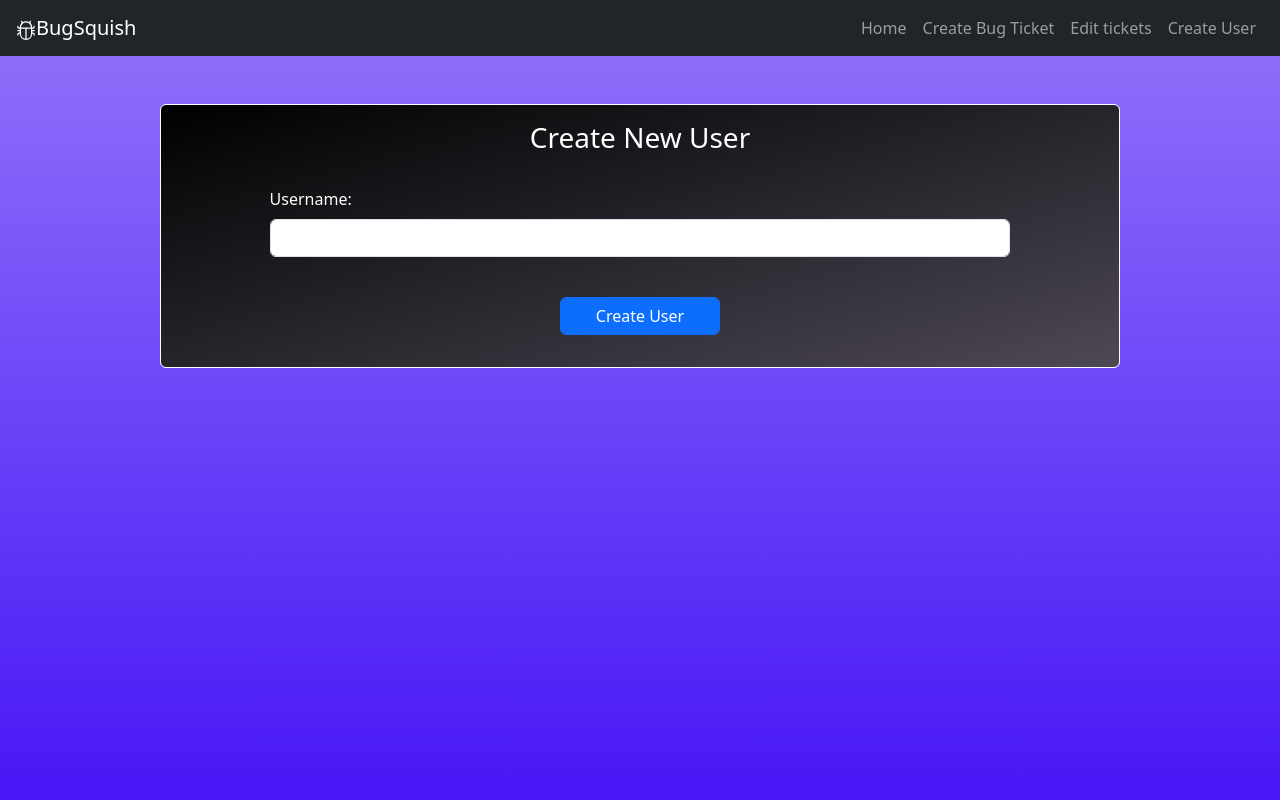
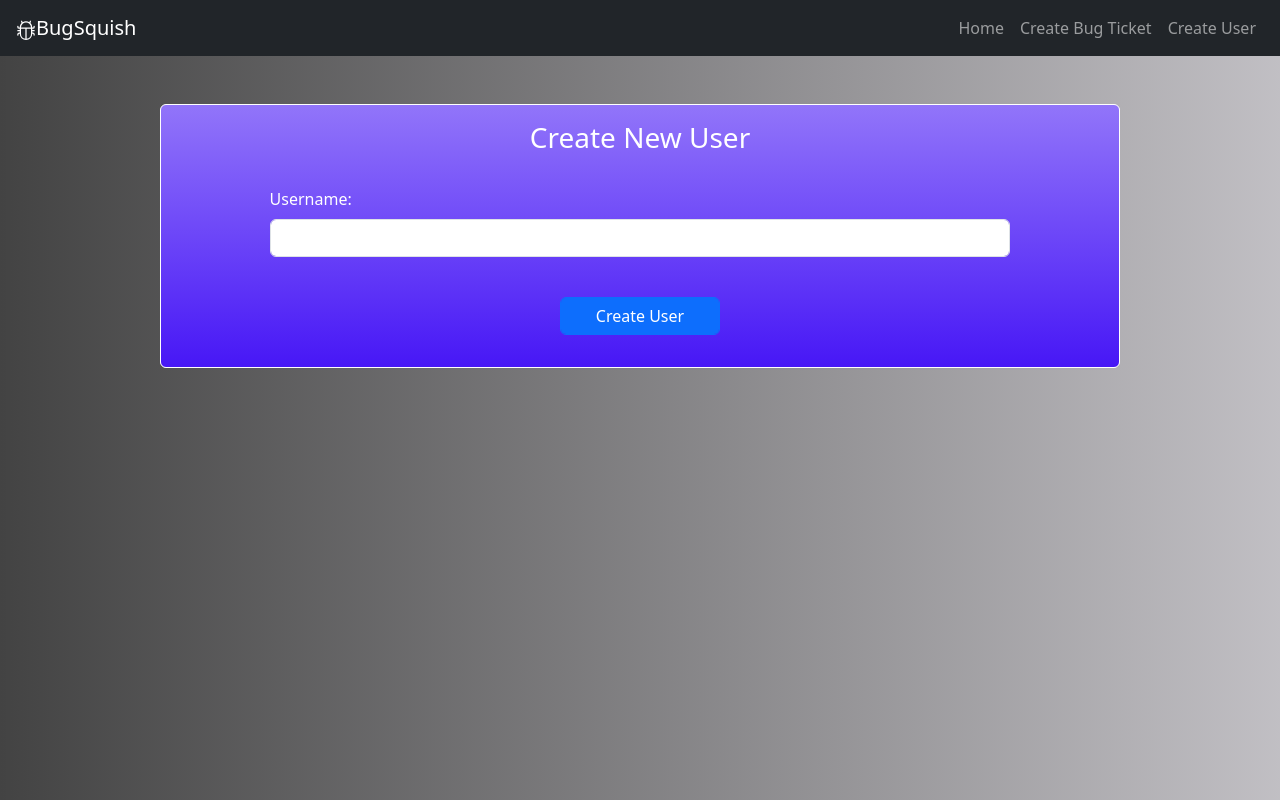
Before and after one commit to tun35770/BugSquish, a React (Vite) app in the folder BugSquish/: page /user in a window 1280 px wide. Built offline with nearby package versions, Linux system fonts and the light colour scheme.

Commit message:
Icons for edit + delete, styling changes

```diff
--- a/BugSquish/package.json
+++ b/BugSquish/package.json
@@ -9,6 +9,7 @@
     "preview": "vite preview"
   },
   "dependencies": {
+    "@types/react-icons": "^3.0.0",
     "bootstrap": "^5.3.0-alpha3",
     "react": "^18.2.0",
     "react-bootstrap": "^2.7.4",
--- a/BugSquish/src/App.css
+++ b/BugSquish/src/App.css
@@ -1,19 +1,20 @@
 #root {
   margin: 0 auto;
   text-align: center;
-  background-image: linear-gradient(#4717f698, #4717F6);
+
+  background-image: linear-gradient(to left, #4d485559, #000000bc);
   min-height:100vh;
-}
-
-.primaryColor {
-  background-color: #4717f698;
-}
-
-.secondaryColor {
-  background-color: #25202c56;
-  color: #fff;
 }
 
 .leftAlign {
   text-align: left;
 }
+
+.white-text {
+  color: #fff;
+}
+
+.purple-gradient {
+  background-image: linear-gradient(#4717f698, #4717F6);
+  color: #fff;
+}
--- a/BugSquish/src/App.tsx
+++ b/BugSquish/src/App.tsx
@@ -15,9 +15,9 @@ function App() {
   return (
     <Router >
       <div className="App">
-        <Navbar bg="dark" variant="dark" expand="lg">
+        <Navbar sticky="top" bg="dark" variant="dark" expand="lg" >
 
-          <Navbar.Brand className="mx-3" href="/">
+          <Navbar.Brand className="mx-3" href="/" style={{color:'#fff'}}>
             <Bug />
             BugSquish
           </Navbar.Brand>
@@ -25,10 +25,9 @@ function App() {
           <Navbar.Toggle className="mx-2" aria-controls="basic-navbar-nav" />
           <Navbar.Collapse className="justify-content-end" id="basic-navbar-nav">
             <Nav className="me-3">
-              <Link to="/" className="nav-link">Home</Link>
-              <Link to="/create" className="nav-link">Create Bug Ticket</Link>
-              <Link to="/edit" className="nav-link">Edit tickets</Link>
-              <Link to="/user" className="nav-link">Create User</Link>
+              <Link to="/" className="nav-link white-text">Home</Link>
+              <Link to="/create" className="nav-link white-text">Create Bug Ticket</Link>
+              <Link to="/user" className="nav-link white-text">Create User</Link>
             </Nav>
           </Navbar.Collapse>
 
--- a/BugSquish/src/components/Bug.tsx
+++ b/BugSquish/src/components/Bug.tsx
@@ -1,6 +1,9 @@
 import React from 'react'
 import { Card } from 'react-bootstrap'
 import { Link } from 'react-router-dom'
+import {BsXCircle, BsPencil} from 'react-icons/bs'
+
+//TODO: Adjust mobile view for cards
 
 const Bug = ( {bug, deleteBug, id} ) => {
   return (
@@ -8,13 +11,21 @@ const Bug = ( {bug, deleteBug, id} ) => {
       {{border:'2px dotted white',
         textAlign:'left',
         maxWidth:'35em',
-        backgroundImage: 'linear-gradient(to left top, #4D4855, #000)',
+        backgroundImage: 'linear-gradient(#4717f698, #4717F6)',
         color:'#fff'}}>
         <Card.Body>
-          <Card.Title>
-            {bug.title}
-          </Card.Title>
-
+          <Card.Body style=
+            {{display:'flex',
+              justifyContent:'space-between',
+              padding:'0'}}>
+            <Card.Title>
+              {bug.title}
+            </Card.Title>
+            <div>
+              <Link to={"/edit/" + id} style={{color:'#fff', marginRight:'1em'}}><BsPencil /></Link>
+              <a href="/" onClick={() => {deleteBug(id)}}><BsXCircle style={{color:'#fff'}} /></a>
+            </div>
+          </Card.Body>
           <Card.Text>
             {bug.description}
           </Card.Text>
@@ -32,10 +43,7 @@ const Bug = ( {bug, deleteBug, id} ) => {
               <b>{new Date(bug.date).toLocaleString('en-us', { weekday:"long", year:"numeric", month:"short", day:"numeric", hour:"2-digit", minute:"2-digit"})} </b>
             </Card.Text>
           </Card.Body>
-          <Card.Text>
-              <b>ID: </b>{id}
-            </Card.Text>
-          <Link to={"/edit/" + id}>edit</Link> | <a href="/" onClick={() => {deleteBug(id)}}>delete</a>
+
         </Card.Body>
       </Card>
     )
--- a/BugSquish/src/components/CreateBug.tsx
+++ b/BugSquish/src/components/CreateBug.tsx
@@ -55,13 +55,12 @@ const CreateBug = () => {
     }
 
   return (
-    <Card className='' style=
+    <Card className='purple-gradient' style=
         {{maxWidth: '75%',
           margin: '3rem auto',
           padding:'1rem',
-          backgroundImage: 'linear-gradient(to left top, #4D4855, #000)',
-          color:'#fff',
-          border:'1px solid white'}}>
+          border:'1px solid white',
+          color:'#fff'}}>
         <h3>Create New Bug Ticket</h3>
         <br/>
         <Form onSubmit={onSubmit} style=
--- a/BugSquish/src/components/CreateUser.tsx
+++ b/BugSquish/src/components/CreateUser.tsx
@@ -34,13 +34,12 @@ const CreateUser = () => {
 
 
   return (
-    <Card className='' style=
+    <Card className='purple-gradient' style=
       {{maxWidth: '75%',
         margin: '3rem auto',
         padding:'1rem',
-        backgroundImage: 'linear-gradient(to left top, #4D4855, #000)',
-        color:'#fff',
-        border:'1px solid white'}}>
+        border:'1px solid white',
+        color:'#fff'}}>
       <h3>Create New User</h3>
       <br/>
       <Form onSubmit={onSubmit} style=
--- a/BugSquish/src/components/EditBug.tsx
+++ b/BugSquish/src/components/EditBug.tsx
@@ -76,13 +76,12 @@ const EditBug = () => {
     }
 
   return (
-    <Card className='' style=
+    <Card className='purple-gradient' style=
         {{maxWidth: '75%',
           margin: '3rem auto',
           padding:'1rem',
-          backgroundImage: 'linear-gradient(to left top, #4D4855, #000)',
-          color:'#fff',
-          border:'1px solid white'}}>
+          border:'1px solid white',
+          color:'#fff'}}>
         <h3>Edit Bug Ticket</h3>
         <br/>
         <Form onSubmit={onSubmit} style=
```
Also changed, not shown: 1 other file (tests, documents, lock files or other folders).
